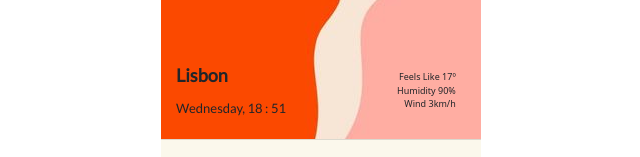
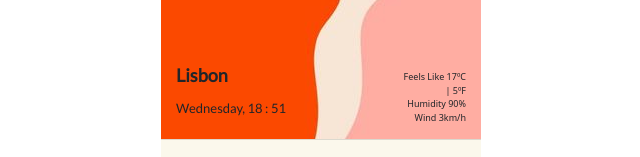
Before and after one commit to saracorreaprata/weather-app-project, a plain HTML site: page index.html in a window 1280 px wide. Shown: the part 290-447 px from the top of the page, without its empty margins (319-959 px from the left). Drawn offline with nearby package versions, Linux system fonts and the light colour scheme.

Commit message:
added Fº

```diff
--- a/index.html
+++ b/index.html
@@ -42,7 +42,7 @@
         <p class="weather">sunny</p>
         <br />
         <ul>
-          <li class="feels">Feels Like 17º</li>
+          <li class="feels">Feels Like 17ºC | 5ºF</li>
           <li class="humidity">Humidity 90%</li>
           <li class="wind">Wind 3km/h</li>
         </ul>
--- a/src/script.js
+++ b/src/script.js
@@ -38,6 +38,7 @@ function getCurrentTemperature(response) {
   currentFeel.innerHTML = `Feels Like ${feel}ºC`;
   let currentDescription = document.querySelector("p.weather");
   currentDescription.innerHTML = `<small>${response.data.weather[0].description}</small>`;
+
 }
 function retrivePosition(position) {
   let lat = position.coords.latitude;
```
Also changed, not shown: 1 other file.
